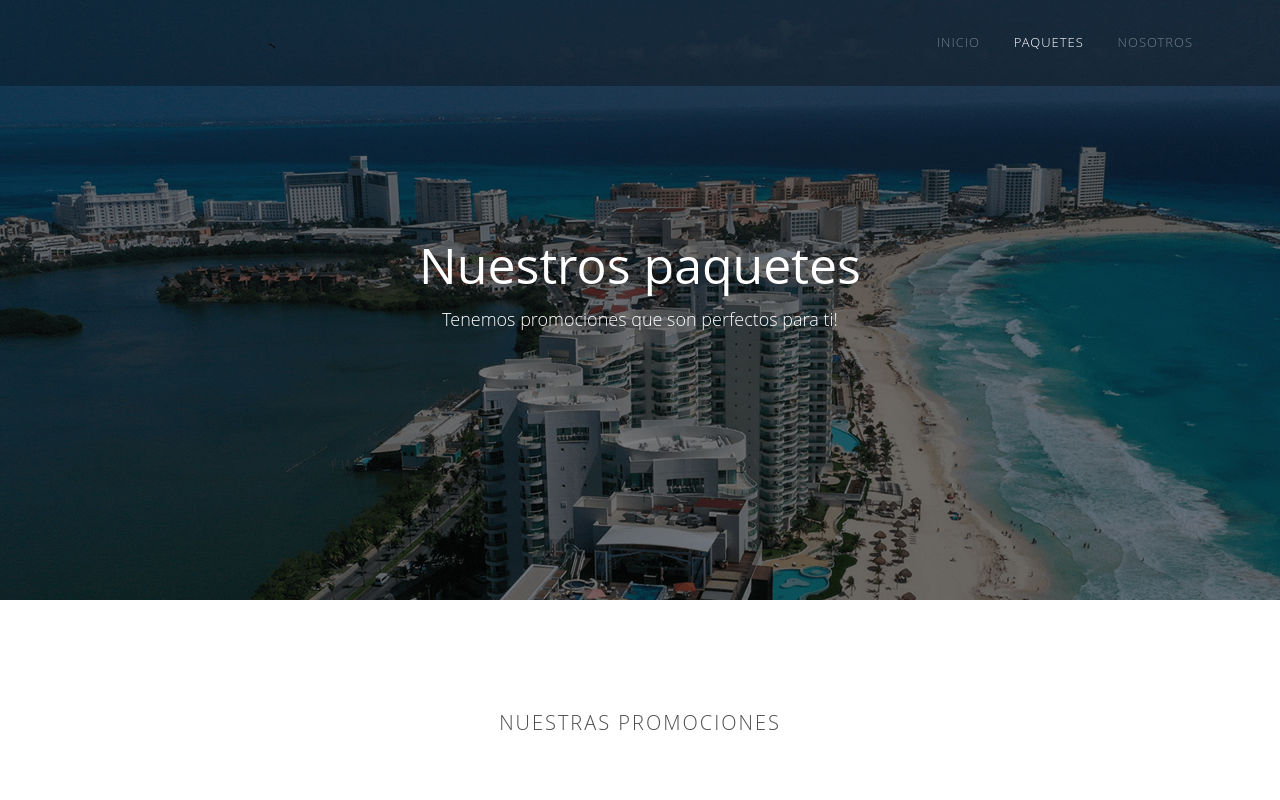
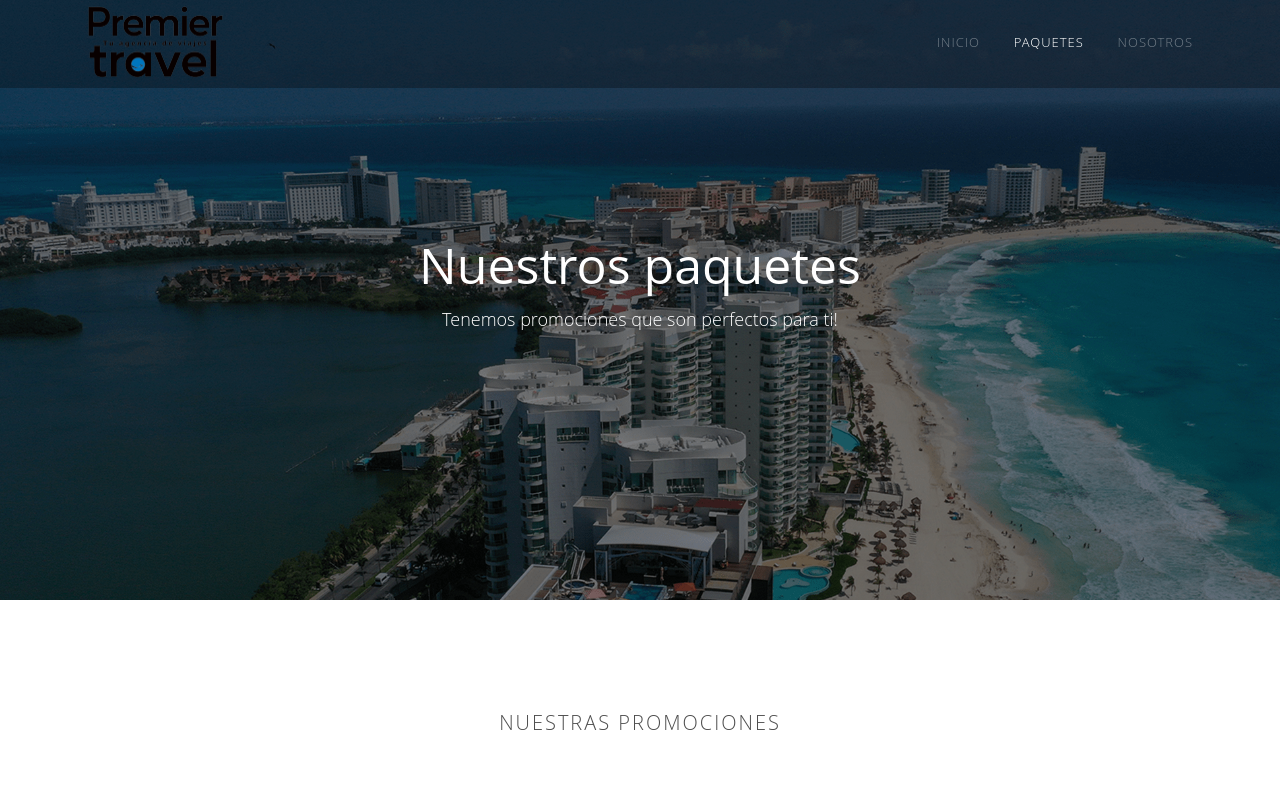
Before and after one commit to issacpacheco/turismo, a plain HTML site: page paquetes.html in a window 1280 px wide. Shown: the top 800 px of the page. Drawn offline with Linux system fonts and the light colour scheme; files whose address does not match are found by name.

Commit message:
Se modifica el header de paquetes

```diff
--- a/paquetes.html
+++ b/paquetes.html
@@ -91,7 +91,8 @@
 			<div class="container">
 				<div class="nav-header">
 					<a href="#" class="js-fh5co-nav-toggle fh5co-nav-toggle"><i></i></a>
-					<h1 id="fh5co-logo"><a href="index.html">Trips Premier</a></h1>
+					<h6 id="fh5co-logo"><img src="images/logo.png" alt="" style="width: 25%;"></h6>
+					<!-- <h1 id="fh5co-logo"><a href="index.html">Trips Premier</a></h1> -->
 					<nav id="fh5co-menu-wrap" role="navigation">
 						<ul class="sf-menu" id="fh5co-primary-menu">
 							<li><a href="index.html">Inicio</a></li>
```
